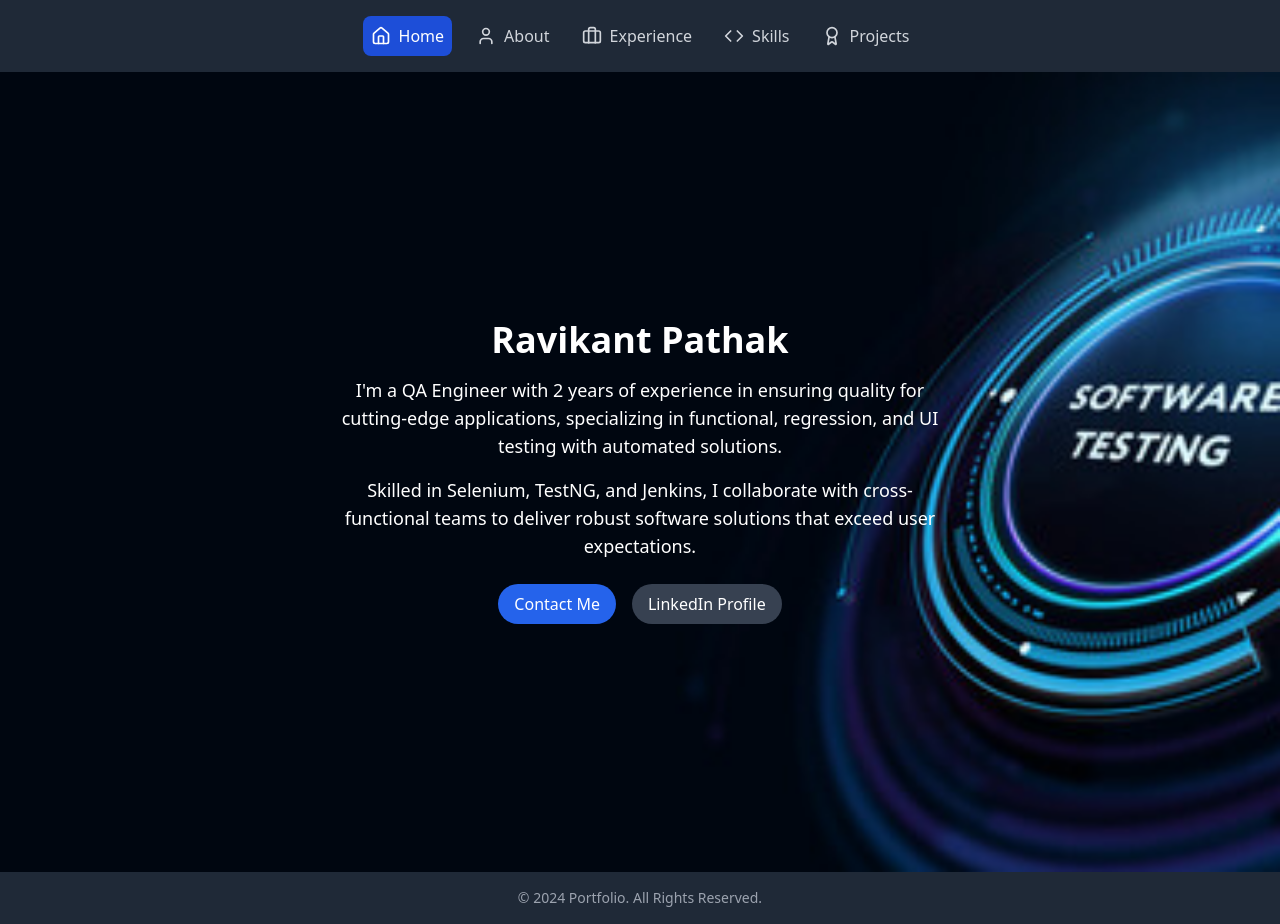
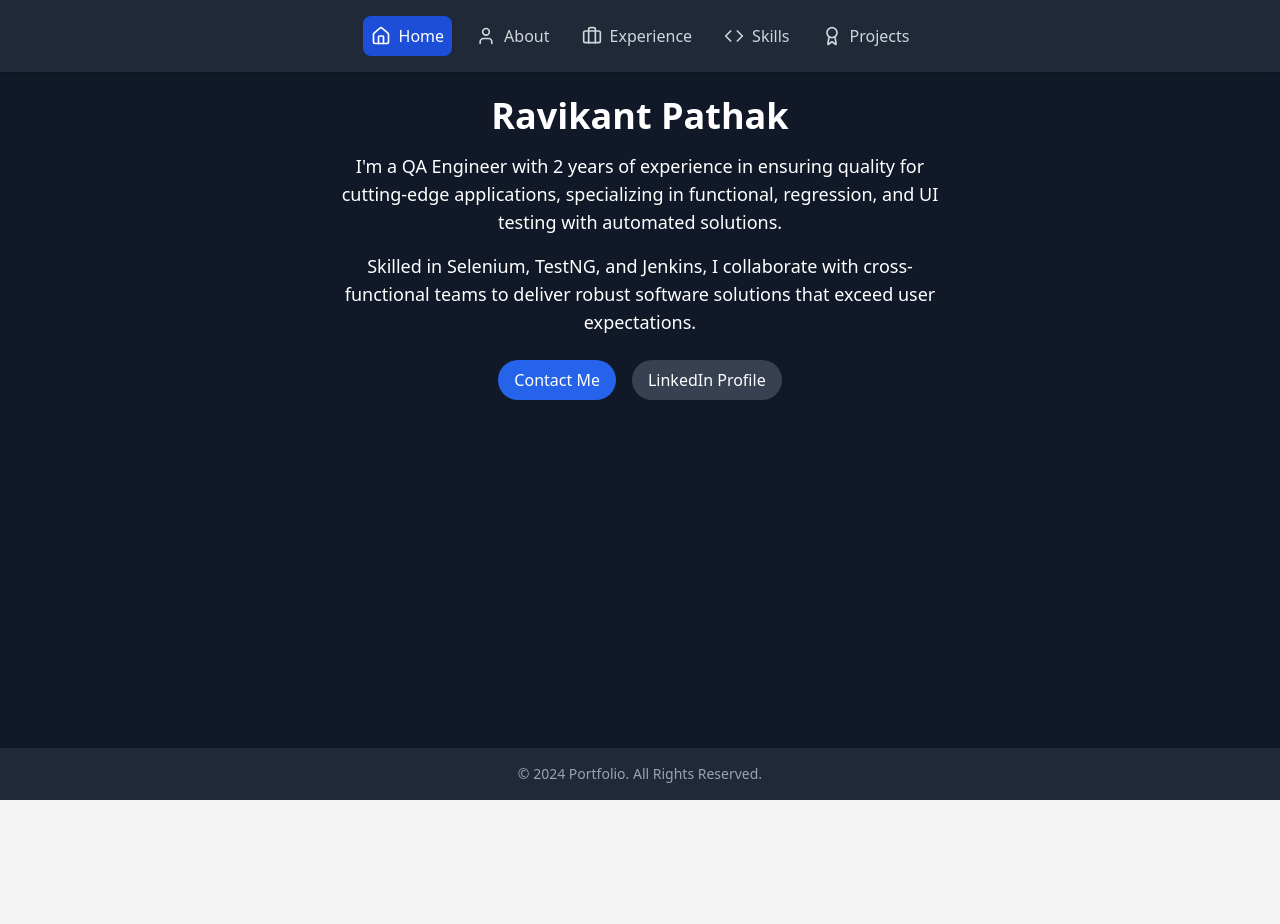
Before and after one commit to deadPoolCloud/ravikant-portfolio, a React (Create React App) app: page / in a window 1280 px wide. After the commit the page ends 800 px from the top, so only its background shows below. Built offline with nearby package versions, Linux system fonts and the light colour scheme.

Commit message:
reverted the changes

```diff
--- a/src/App.js
+++ b/src/App.js
@@ -86,16 +86,9 @@ function App() {
       case 'home':
         return (
           <div
-            className="flex items-center justify-center min-h-screen px-4"
-            style={{
-              backgroundImage: `url(${homeback})`,
-              backgroundAttachment: 'fixed',
-              backgroundSize: 'cover',
-              backgroundPosition: 'center',
-              minHeight: '100vh',
-            }}
+            className="about-section flex items-center justify-center px-4" // Add 'about-section' class
           >
-            <div className="text-center max-w-2xl mx-auto p-6">
+            <div className="text-center max-w-2xl mx-auto p-6 about-section-content animate-fadeIn">
               <h1 className="text-3xl md:text-4xl font-bold mb-4 text-white">Ravikant Pathak</h1>
               <p className="text-white mb-4 text-base md:text-lg leading-relaxed">
                 I'm a QA Engineer with 2 years of experience in ensuring quality for cutting-edge applications,
@@ -124,6 +117,7 @@ function App() {
             </div>
           </div>
         );
+
 
         case 'about':
           return (
```
